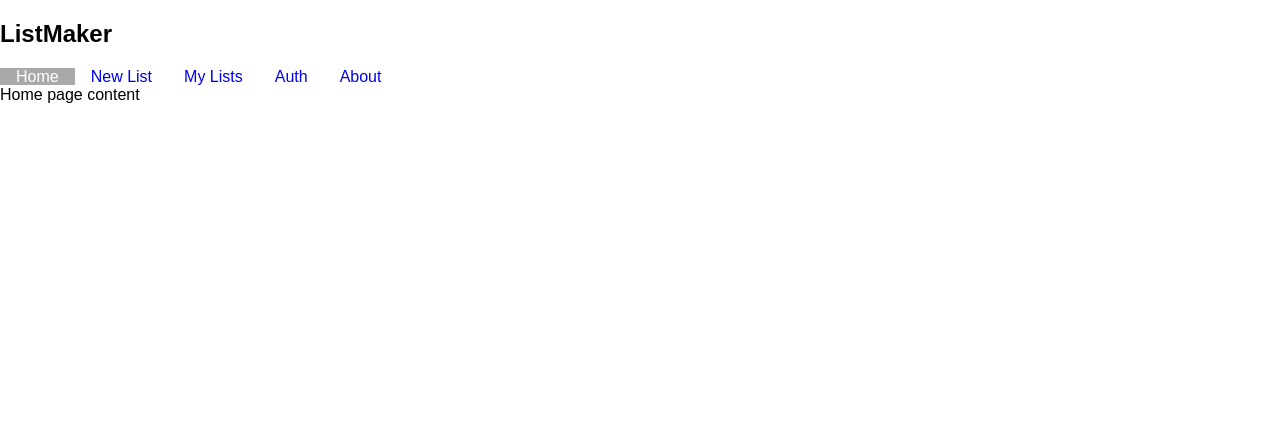
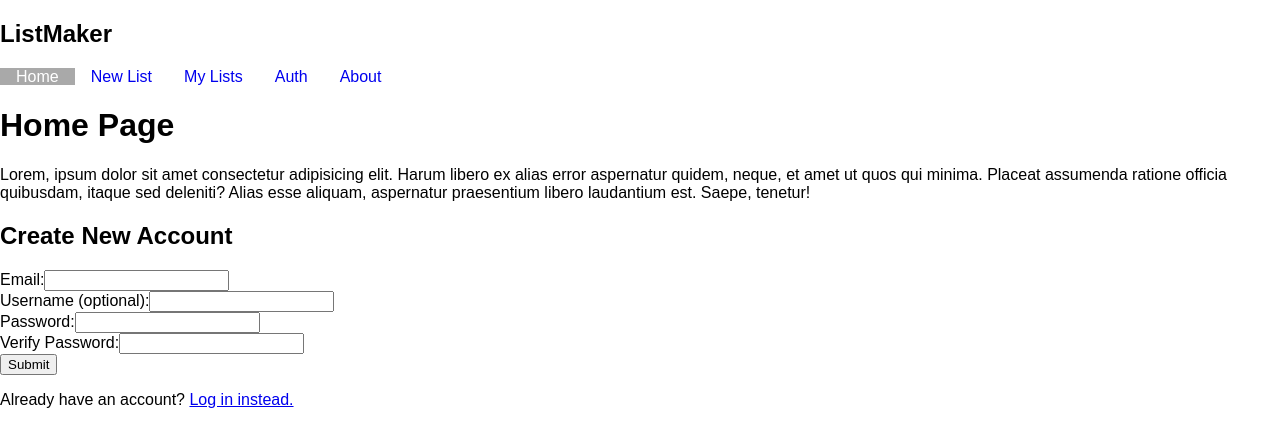
Before and after one commit to tdkent/listmaker-frontend, a React (Create React App) app: page / in a window 1280 px wide. Shown: the top 446 px of the page. Built offline with nearby package versions, Linux system fonts and the light colour scheme.

Commit message:
getting started with auth form

```diff
--- /dev/null
+++ b/src/components/auth/AuthenticateUser.tsx
@@ -0,0 +1,74 @@
+import { useState } from "react";
+import { Form, Link } from "react-router-dom";
+
+const AuthenticateUser = () => {
+  const [newAcct, setNewAcct] = useState(true);
+  const handleClick = () => {
+    setNewAcct((prev) => !prev);
+  };
+  return (
+    <div>
+      <h2>Create New Account</h2>
+      <Form method="post" action="/">
+        <div>
+          <label>
+            <span>Email:</span>
+            <input type="email" name="email" required />
+          </label>
+        </div>
+        {newAcct && (
+          <div>
+            <label>
+              <span>Username (optional):</span>
+              <input type="text" name="username" />
+            </label>
+          </div>
+        )}
+        <div>
+          <label>
+            <span>Password:</span>
+            <input type="text" name="password" required />
+          </label>
+        </div>
+        {newAcct && (
+          <div>
+            <label>
+              <span>Verify Password:</span>
+              <input type="text" name="verify-password" required />
+            </label>
+          </div>
+        )}
+        <button type="submit">Submit</button>
+      </Form>
+      <div>
+        {newAcct ? (
+          <p>
+            Already have an account?{" "}
+            <Link to="#" onClick={handleClick}>
+              Log in instead.
+            </Link>
+          </p>
+        ) : (
+          <p>
+            Don't have an account?{" "}
+            <Link to="#" onClick={handleClick}>
+              Create a new account.
+            </Link>
+          </p>
+        )}
+      </div>
+    </div>
+  );
+};
+
+export default AuthenticateUser;
+
+export const authUserAction = async ({ request }: any) => {
+  const data = await request.formData();
+  const formData = {
+    email: data.get("email"),
+    password: data.get("password"),
+  };
+  console.log("form data: ", formData);
+  return null;
+};
--- a/src/pages/Home.tsx
+++ b/src/pages/Home.tsx
@@ -1,4 +1,6 @@
-const Home = (): JSX.Element => {
+import AuthenticateUser from "../components/auth/AuthenticateUser";
+
+const Home = () => {
   return (
     <div>
       <h1>Home Page</h1>
@@ -9,13 +11,7 @@ const Home = (): JSX.Element => {
         esse aliquam, aspernatur praesentium libero laudantium est. Saepe,
         tenetur!
       </p>
-      <p>
-        Lorem, ipsum dolor sit amet consectetur adipisicing elit. Harum libero
-        ex alias error aspernatur quidem, neque, et amet ut quos qui minima.
-        Placeat assumenda ratione officia quibusdam, itaque sed deleniti? Alias
-        esse aliquam, aspernatur praesentium libero laudantium est. Saepe,
-        tenetur!
-      </p>
+      <AuthenticateUser />
     </div>
   );
 };
--- /dev/null
+++ b/src/pages/auth/Auth.tsx
@@ -0,0 +1,5 @@
+const Auth = () => {
+  return <div>This is the auth page</div>;
+};
+
+export default Auth;
--- a/src/router/router.tsx
+++ b/src/router/router.tsx
@@ -1,5 +1,14 @@
 import { createBrowserRouter } from "react-router-dom";
+
+// layouts
 import RootLayout from "../layouts/RootLayout";
+
+// pages
+import Home from "../pages/Home";
+import Auth from "../pages/auth/Auth";
+
+// callbacks
+import { authUserAction } from "../components/auth/AuthenticateUser";
 
 export const router = createBrowserRouter([
   {
@@ -7,16 +16,13 @@ export const router = createBrowserRouter([
     element: <RootLayout />,
     children: [
       {
-        path: "",
-        element: <div>Home page content</div>,
+        path: "/",
+        element: <Home />,
+        action: authUserAction,
       },
       {
         path: "auth",
-        element: (
-          <div>
-            <p>Authentication form</p>
-          </div>
-        ),
+        element: <Auth />,
       },
       {
         path: "new-list",
```
